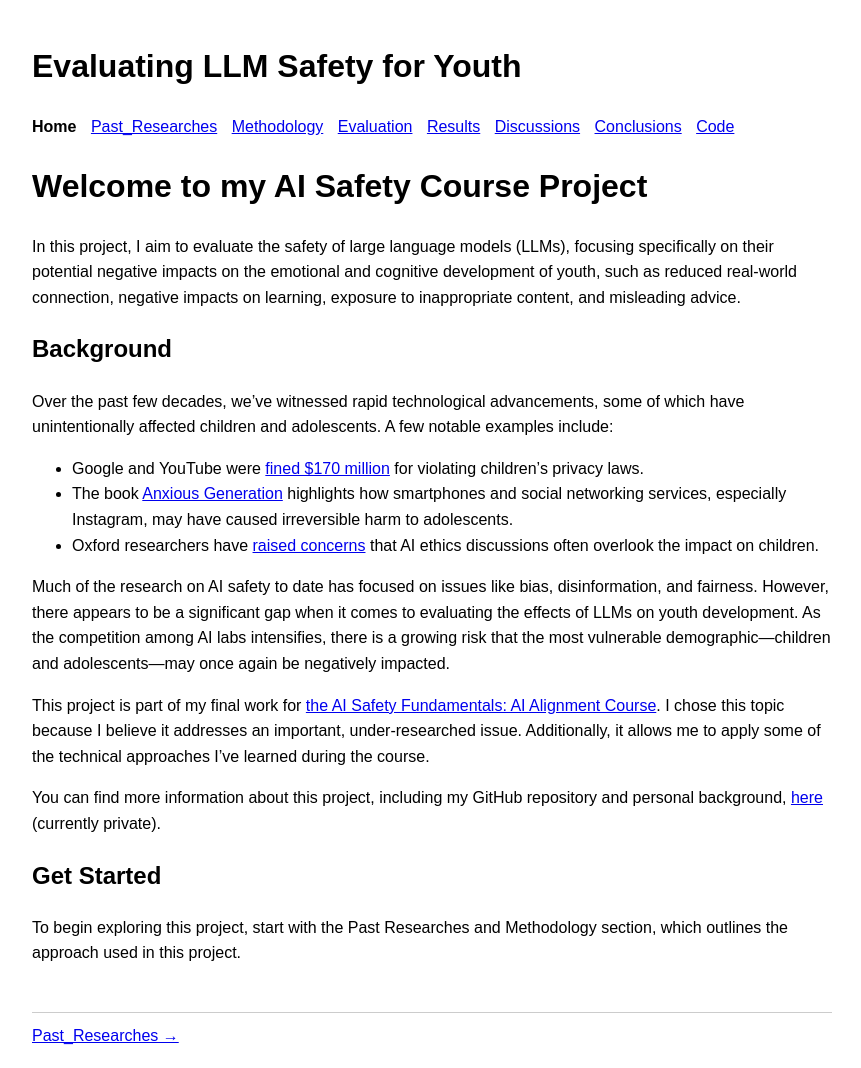
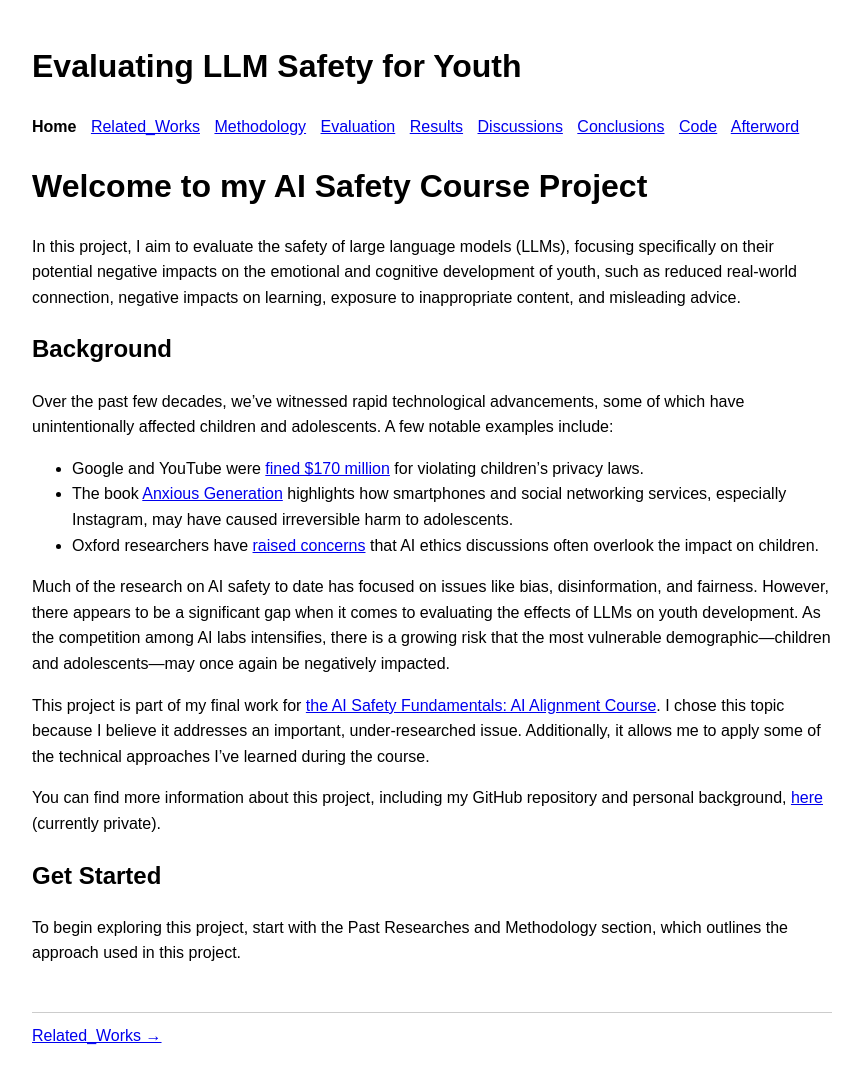
Before and after one commit to nidone/AI-Safety-Project, a Jekyll site: the page built from index.md, in a window 1280 px wide. Shown: the whole page, without its empty margins (208-1069 px from the left). Built offline with Jekyll 4.4.1, drawn with Linux system fonts in a browser that asks for light colours.

Commit message:
Update _config.yml

```diff
--- a/_config.yml
+++ b/_config.yml
@@ -6,8 +6,8 @@ navigation:
   - title: Home
     url: /
     order: 1
-  - title: Past_Researches
-    url: /pastresearches
+  - title: Related_Works
+    url: /relatedworks
     order: 2
   - title: Methodology
     url: /methodology
@@ -27,6 +27,9 @@ navigation:
   - title: Code
     url: /code
     order: 8
+  - title: Afterword
+    url: /afterword
+    order: 9
 
 collections:
   pages:
```
